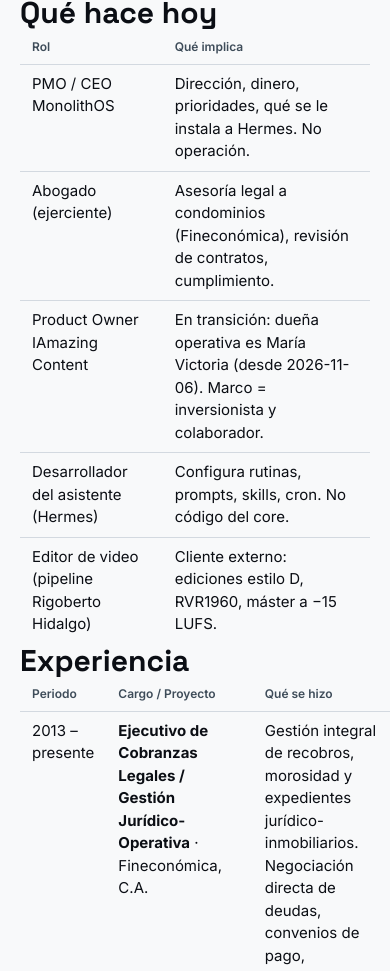
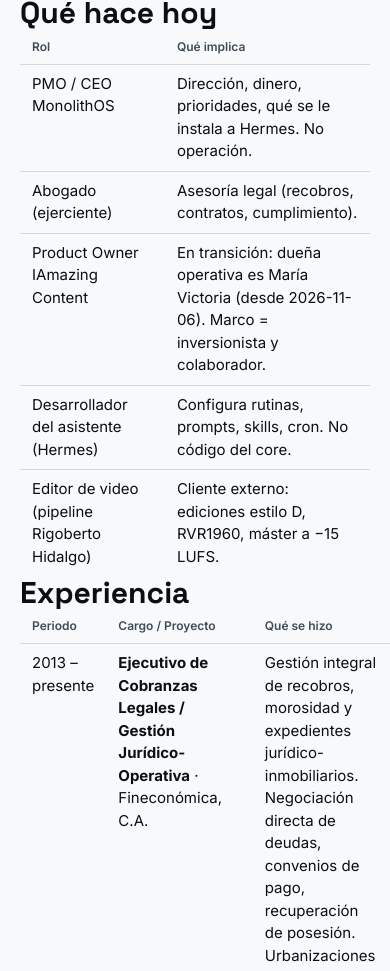
Before and after one commit to MAD-422160846610/monolithos-site, a plain HTML site: page marco/index.html in a window 390 px wide. Shown: the part 1109-2080 px from the top of the page. Drawn offline with Linux system fonts and the light colour scheme.

Commit message:
Firma: cargo limpio 'PMO & Fundador, MonolithOS · Abogado'; CV: quitado 'inmobiliario/condominial' de abogado

```diff
--- a/marco/index.html
+++ b/marco/index.html
@@ -157,7 +157,7 @@ h3{font-family:var(--display);font-weight:500;font-size:20px;line-height:1.25}
             </thead>
             <tbody>
               <tr><td>PMO / CEO MonolithOS</td><td>Dirección, dinero, prioridades, qué se le instala a Hermes. No operación.</td></tr>
-              <tr><td>Abogado (ejerciente)</td><td>Asesoría legal a condominios (Fineconómica), revisión de contratos, cumplimiento.</td></tr>
+              <tr><td>Abogado (ejerciente)</td><td>Asesoría legal (recobros, contratos, cumplimiento).</td></tr>
               <tr><td>Product Owner IAmazing Content</td><td>En transición: dueña operativa es María Victoria (desde 2026-11-06). Marco = inversionista y colaborador.</td></tr>
               <tr><td>Desarrollador del asistente (Hermes)</td><td>Configura rutinas, prompts, skills, cron. No código del core.</td></tr>
               <tr><td>Editor de video (pipeline Rigoberto Hidalgo)</td><td>Cliente externo: ediciones estilo D, RVR1960, máster a −15 LUFS.</td></tr>
```
